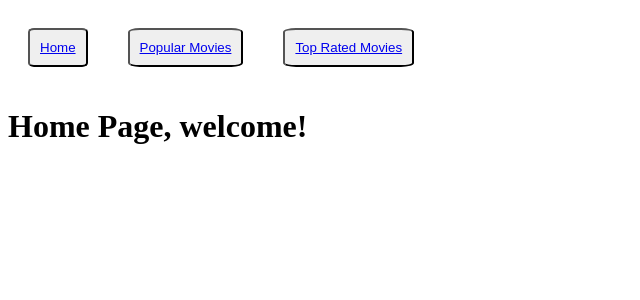
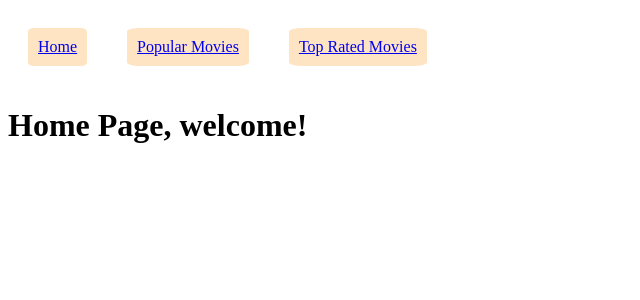
Before and after one commit to evariste1963/moviedb, a SvelteKit app: page / in a window 1280 px wide. Shown: the top 300 px of the page, without its empty margins (0-640 px from the left). Built offline with nearby package versions, Linux system fonts and the light colour scheme.

Commit message:
navbar buttons removed --> just a tags now

```diff
--- a/src/routes/+layout.svelte
+++ b/src/routes/+layout.svelte
@@ -1,7 +1,7 @@
 <nav>
-	<button><a href="/">Home</a></button>
-	<button><a href="/Movies/PopularMovies" data-sveltekit-prefetch>Popular Movies</a></button>
-	<button><a href="/Movies/TopRatedMovies" data-sveltekit-prefetch>Top Rated Movies</a></button>
+	<a href="/">Home</a>
+	<a href="/Movies/PopularMovies" data-sveltekit-prefetch>Popular Movies</a>
+	<a href="/Movies/TopRatedMovies" data-sveltekit-prefetch>Top Rated Movies</a>
 </nav>
 <slot />
 
@@ -9,9 +9,10 @@
 	nav {
 		display: flex;
 	}
-	button {
+	a {
 		margin: 20px;
 		padding: 10px;
 		border-radius: 10%;
+		background-color: bisque;
 	}
 </style>
```
